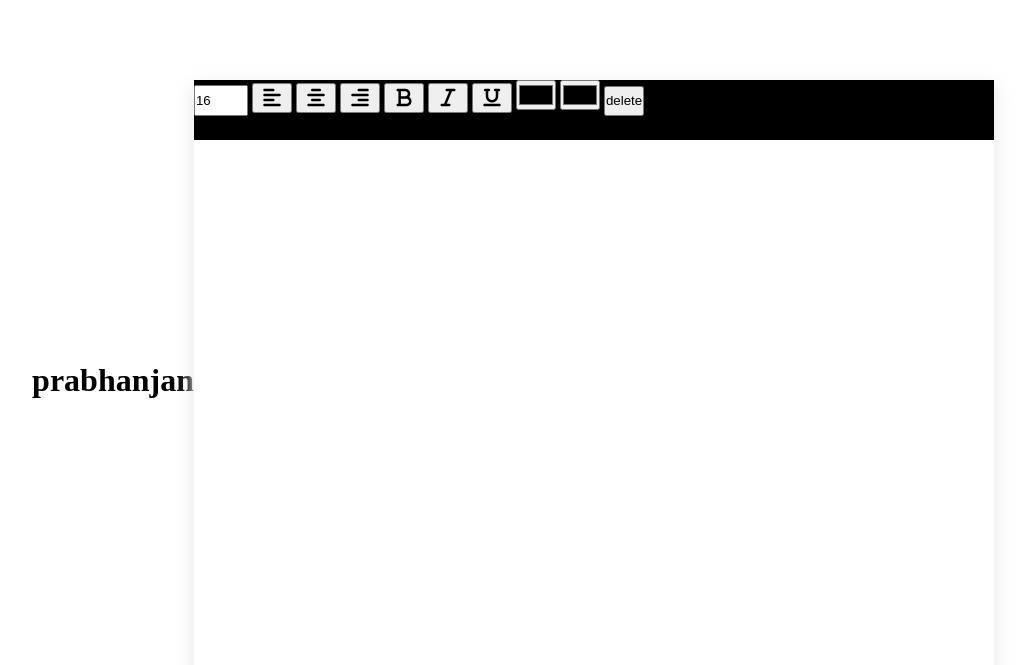
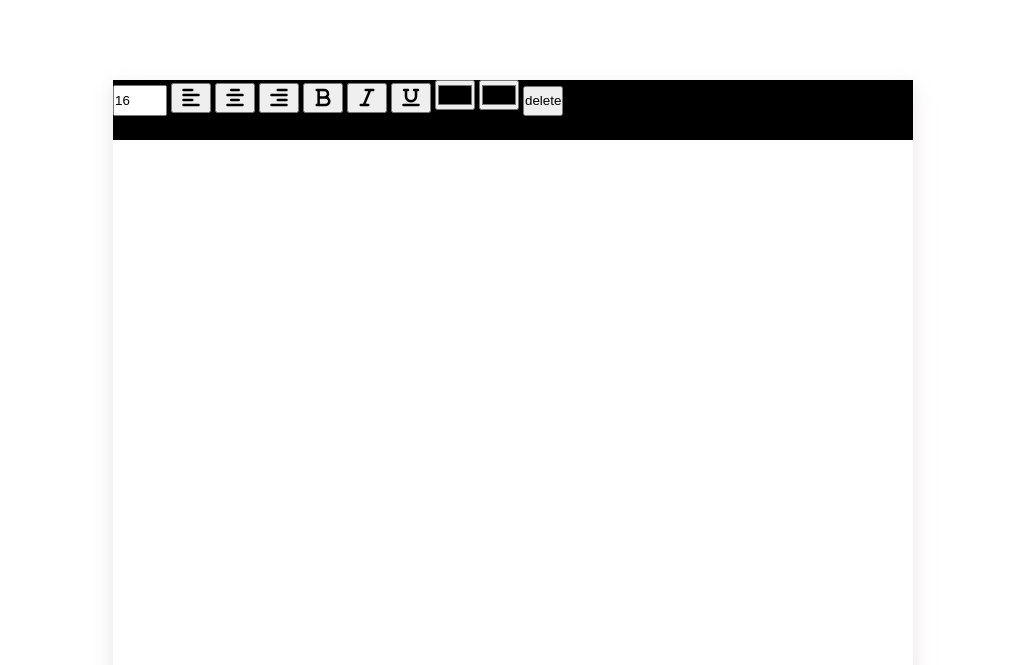
Before and after one commit to prabhanjan963/Editor, a plain HTML site: page index.html in a window 1280 px wide. Shown: the top 665 px of the page, without its empty margins (252-1278 px from the left). Drawn offline with Linux system fonts and the light colour scheme.

Commit message:
SimpleEditor

```diff
--- a/index.html
+++ b/index.html
@@ -11,7 +11,6 @@
 <body>
 
     <div class="main">
-        <h1>prabhanjan</h1>
        <div id="editor">
             <header>
                 <input type="number" min="10" max="120" value="16" id="size" onchange="fontsize(this)">
```
